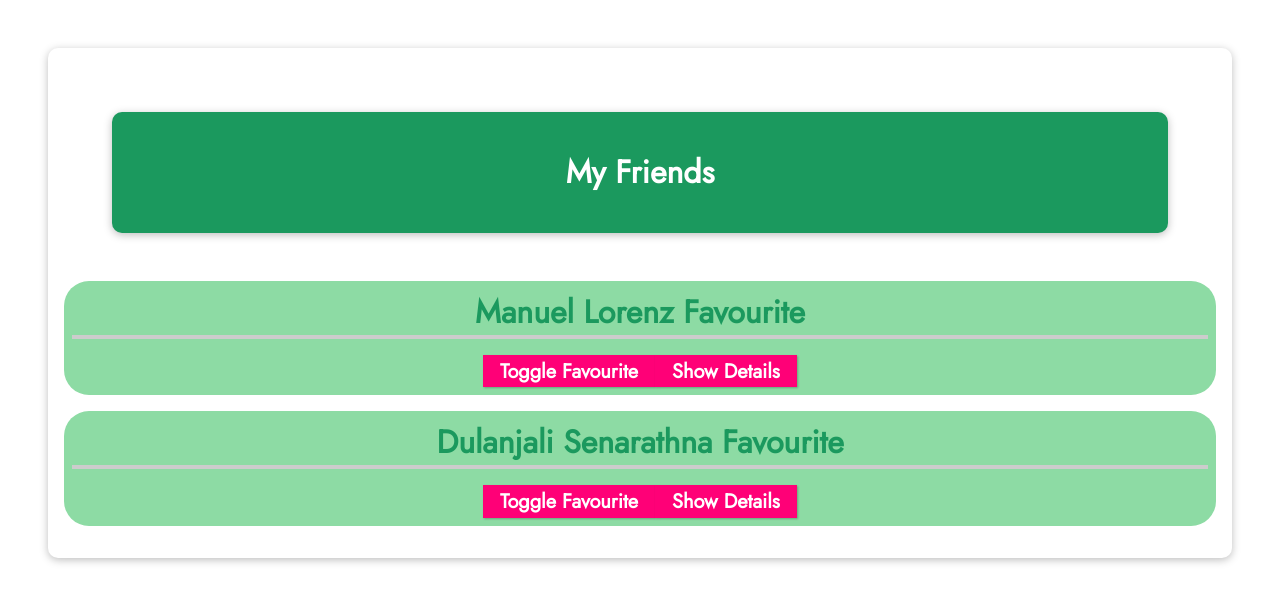
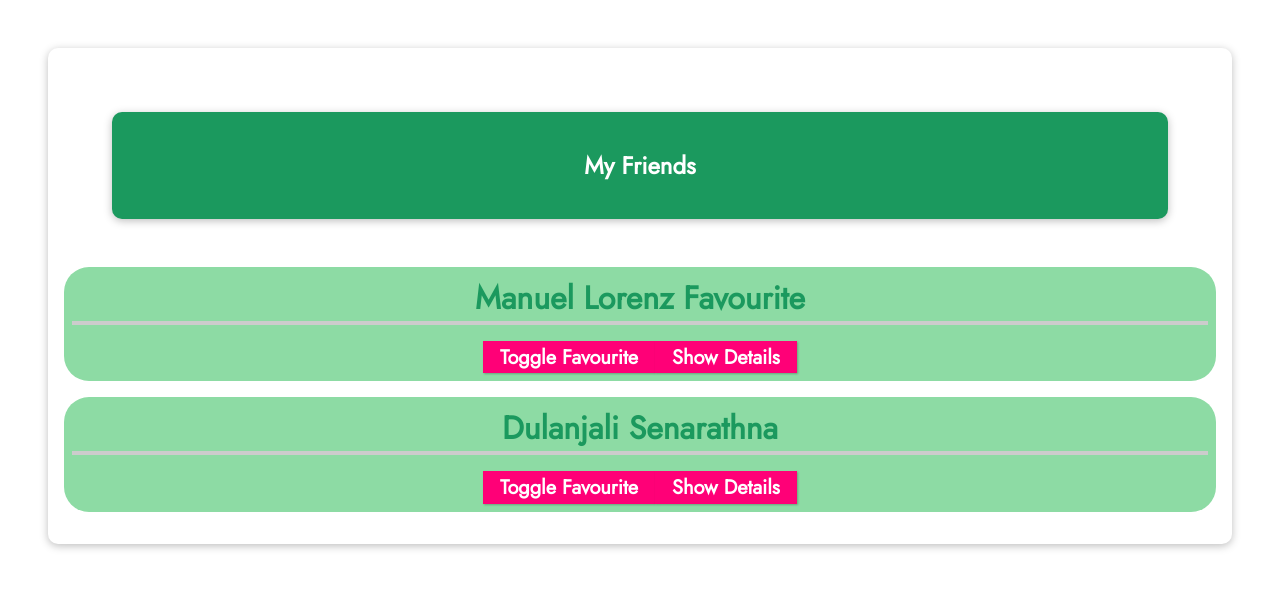
Before and after one commit to Dulanjali-Senarathna/VueJS-Udemy, a Vue app in the folder my_app/: page / in a window 1280 px wide. Shown: the top 602 px of the page. Built offline with nearby package versions, Linux system fonts and the light colour scheme.

Commit message:
Emitting Custom Events (Child => Parent Communication)

```diff
--- a/my_app/src/App.vue
+++ b/my_app/src/App.vue
@@ -1,16 +1,22 @@
+
 <template>
+<section>
   <header><h1>My Friends</h1></header>
   <ul>
     <friend-contact
     v-for="friend in friends"
     :key="friend.id"
+    :id="friend.id"
     :name="friend.name"
     :phone-number="friend.phone"
-    email-address="friend.email"
-    :is-favourite='true'>
+    :email-address="friend.email"
+    :is-favourite="friend.isFavourite"
+    @toggle-favourite="toggleFavouriteStatus"
+    >
   </friend-contact>
 
   </ul>
+</section>
 </template>
 
 <script>
@@ -23,18 +29,25 @@
                 name: 'Manuel Lorenz',
                 phone:'0713724587',
                 email:'dula@gmail.com',
-
+                isFavourite:true
                },
                {
                 id:'dula',
                 name: 'Dulanjali Senarathna',
                 phone:'0713724583',
-                email:'dula93@gmail.com'
+                email:'dula93@gmail.com',
+                isFavourite:false
                }
             ]
         }
     },
-  }
+    methods:{
+      toggleFavouriteStatus(friendId){
+       const identifiedFriend = this.friends.find(friend => friend.id === friendId);
+       identifiedFriend.isFavourite = !identifiedFriend.isFavourite
+      }
+    }
+  };
 </script>
 
 <style>
--- a/my_app/src/components/FriendContact.vue
+++ b/my_app/src/components/FriendContact.vue
@@ -1,6 +1,6 @@
 <template>
     <li>
-        <h2>{{name}} {{friendIsFavourite  ? 'Favourite' : ''}}</h2>
+        <h2>{{name}} {{isFavourite ? 'Favourite' : ''}}</h2>
           <button @click="toggleFavourite" >Toggle Favourite</button>
 
         <button @click="toggleDetails">{{ detailsAreVisible ? 'Hide' : 'Show'}} Details</button>
@@ -20,6 +20,10 @@ export default {
     //     'isFavourite'
     // ],
     props:{
+        id:{
+            type:String,
+            required:true
+        },
         name:{
             type: String,
             required: true
@@ -44,7 +48,7 @@ export default {
     data(){
         return{
             detailsAreVisible:false,
-            friendIsFavourite:this.isFavourite
+
         }
     },
     methods:{
@@ -52,11 +56,7 @@ export default {
             this.detailsAreVisible = !this.detailsAreVisible;
         },
         toggleFavourite(){
-            if(this.friendIsFavourite === '1'){
-                this.friendIsFavourite = '0';
-            }else{
-                this.friendIsFavourite = '1';
-            }
+           this.$emit('toggle-favourite',this.id);
         }
     }
 }
```
